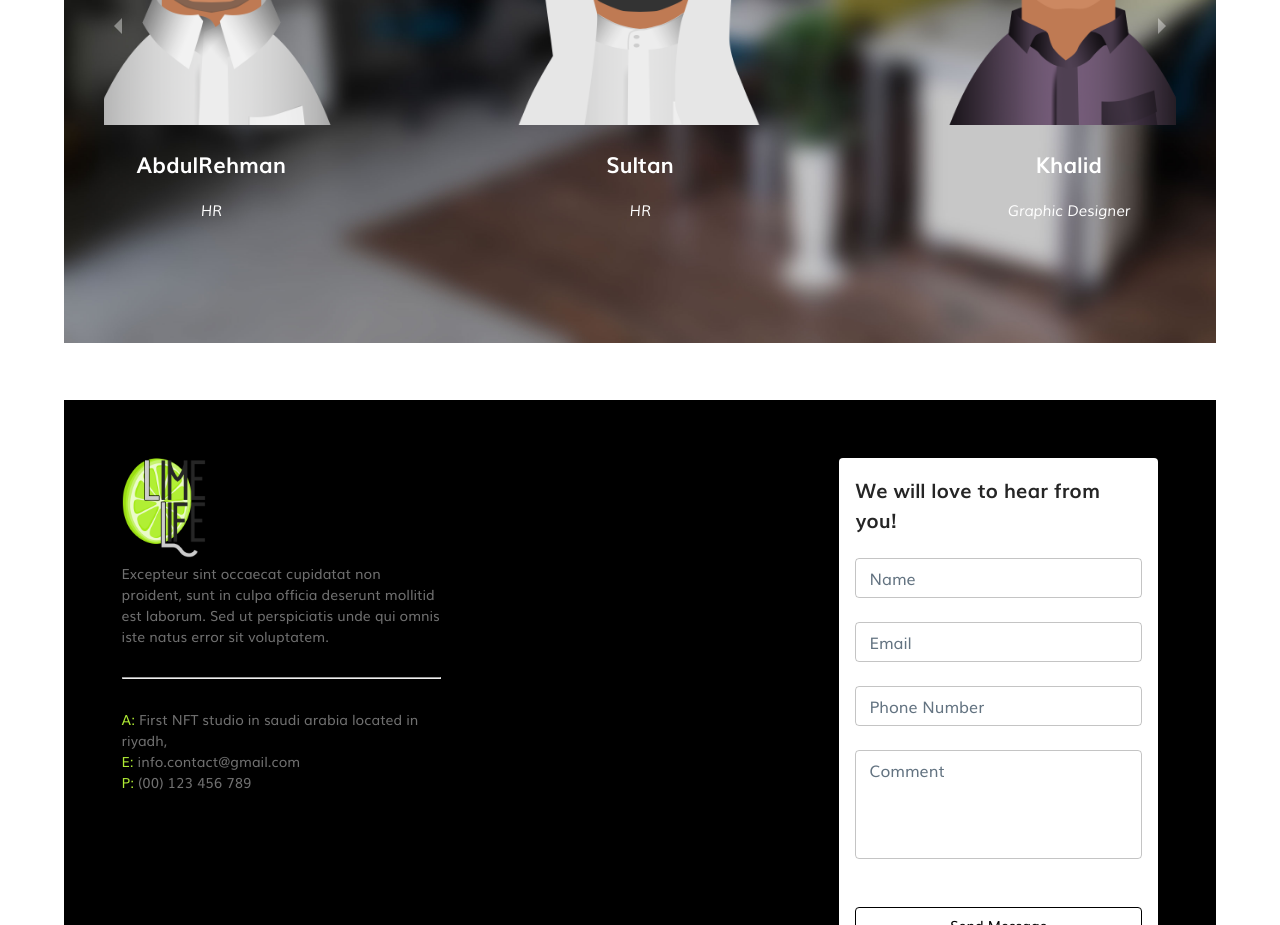
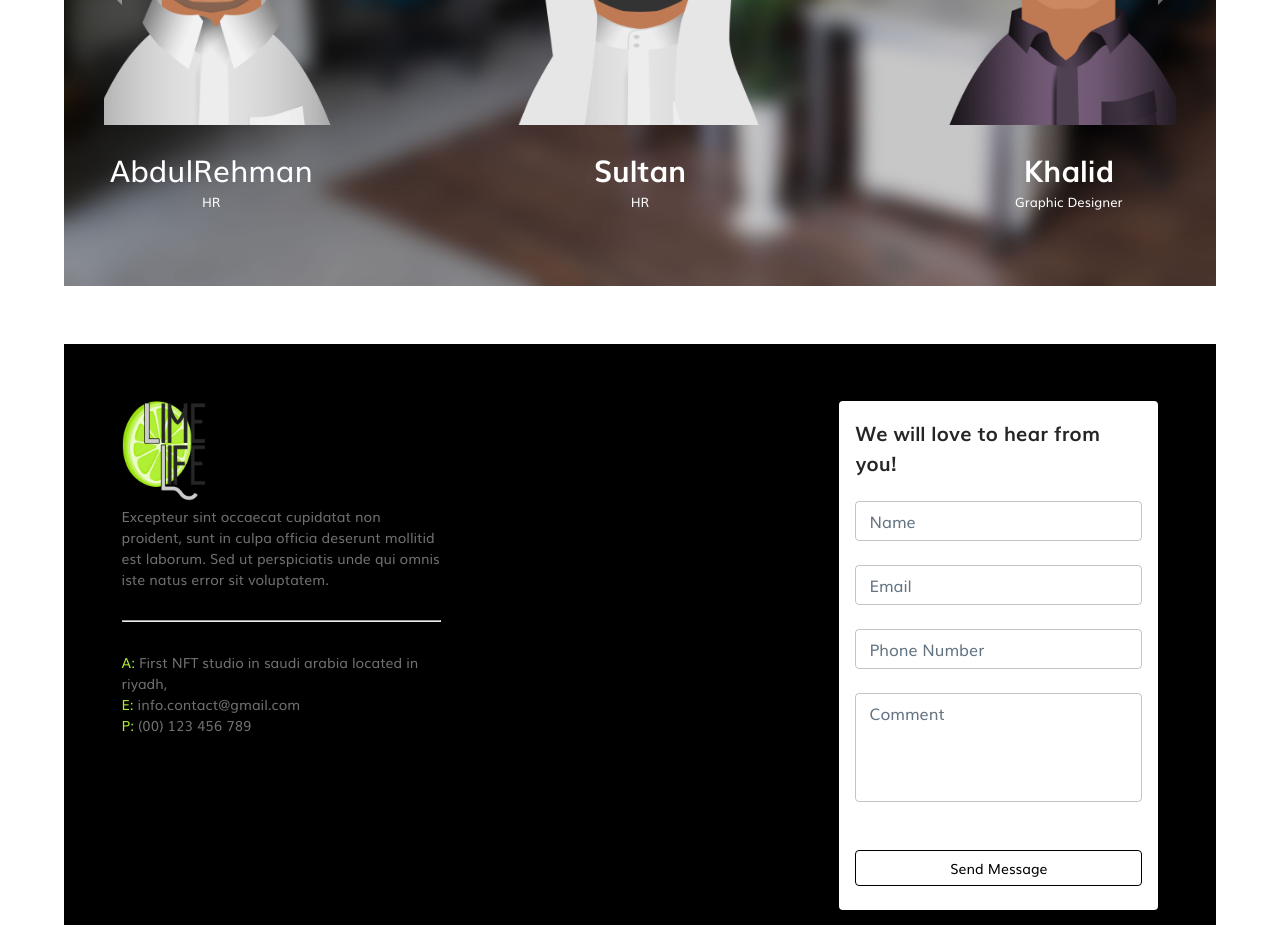
Before and after one commit to tariq3372/limelife, a React (Create React App) app: page /home in a window 1280 px wide. Shown: the part 1300-2225 px from the top of the page. Built offline with nearby package versions, Linux system fonts and the light colour scheme.

Commit message:
team slider is added

```diff
--- a/package.json
+++ b/package.json
@@ -12,6 +12,7 @@
     "@testing-library/jest-dom": "^5.16.3",
     "@testing-library/react": "^12.1.4",
     "@testing-library/user-event": "^13.5.0",
+    "emailjs-com": "^3.2.0",
     "flickity": "2.3.0",
     "react": "^18.0.0",
     "react-dom": "^18.0.0",
--- a/src/components/TeamSlider.jsx
+++ b/src/components/TeamSlider.jsx
@@ -9,7 +9,7 @@ const TeamSlider = () => {
       disableGutters
       maxWidth="xxl"
       className="teambgm"
-      sx={{ padding: "75px 40px", mb: "5%", mt: "10%" }}
+      sx={{ padding: "75px 40px", mb: "5%", mt: '10%' }}
     >
       <Container>
         <Typography
@@ -43,13 +43,13 @@ const TeamSlider = () => {
               display: "flex",
               justifyContent: "center",
             }}
-            fontFamily="muli-bold"
-            fontSize={22}
+            fontFamily="muli"
+            fontSize={30}
             color="white"
           >
             AbdulRehman
           </Typography>
-          <Typography sx={{ p: "5% 0px 0px", display: 'flex', justifyContent: 'center' }} fontFamily="muli-italic" fontSize={15} color="white" >
+          <Typography sx={{  display: 'flex', justifyContent: 'center' }} fontFamily="muli" fontSize={13} color="white" >
             HR
           </Typography>
         </div>
@@ -66,12 +66,12 @@ const TeamSlider = () => {
               justifyContent: "center",
             }}
             fontFamily="muli-bold"
-            fontSize={22}
+            fontSize={30}
             color="white"
           >
             Sultan
           </Typography>
-          <Typography sx={{ p: "5% 0px 0px", display: 'flex', justifyContent: 'center' }} fontFamily="muli-italic" fontSize={15} color="white" >
+          <Typography sx={{ display: 'flex', justifyContent: 'center' }} fontFamily="muli" fontSize={13} color="white" >
             HR
           </Typography>
         </div>
@@ -88,12 +88,12 @@ const TeamSlider = () => {
               justifyContent: "center",
             }}
             fontFamily="muli-bold"
-            fontSize={22}
+            fontSize={30}
             color="white"
           >
             Khalid
           </Typography>
-          <Typography sx={{ p: "5% 0px 0px", display: 'flex', justifyContent: 'center' }} fontFamily="muli-italic" fontSize={15} color="white" >
+          <Typography sx={{ display: 'flex', justifyContent: 'center' }} fontFamily="muli" fontSize={13} color="white" >
             Graphic Designer
           </Typography>
         </div>
@@ -110,12 +110,12 @@ const TeamSlider = () => {
               justifyContent: "center",
             }}
             fontFamily="muli-bold"
-            fontSize={22}
+            fontSize={30}
             color="white"
           >
             Tariq
           </Typography>
-          <Typography sx={{ p: "5% 0px 0px", display: 'flex', justifyContent: 'center' }} fontFamily="muli-italic" fontSize={15} color="white" >
+          <Typography sx={{  display: 'flex', justifyContent: 'center' }} fontFamily="muli" fontSize={13} color="white" >
             Developer
           </Typography>
         </div>
@@ -132,17 +132,13 @@ const TeamSlider = () => {
               justifyContent: "center",
             }}
             fontFamily="muli-bold"
-            fontSize={22}
+            fontSize={30}
             color="white"
           >
             Muhammad
           </Typography>
-          <img
-            src={require('../assets/images/sign1.jpeg')}
-            alt="sign1"
-            style={{ width: "20%", height: "20%" }}
-          />
-          <Typography sx={{ p: "2% 0px 0px", display: 'flex', justifyContent: 'center'  }}  fontFamily="muli-italic" fontSize={15} color="white" >
+
+          <Typography sx={{  display: 'flex', justifyContent: 'center'  }}  fontFamily="muli" fontSize={13} color="white" >
             Graphic Designer
           </Typography>
 
--- a/src/pages/Contactus.jsx
+++ b/src/pages/Contactus.jsx
@@ -1,8 +1,24 @@
 import { Box, Button, Card, CardContent, TextField, Typography, Grid, CardMedia, Container } from "@mui/material";
 import React from "react";
 import PageTitle from '../components/PageTitle';
+import emailjs from "emailjs-com";
 
 const Contactus = () => {
+  const SERVICE_ID = "service_ewj3s4j";
+  const TEMPLATE_ID = "template_78kwgbh";
+  const USER_ID = "H3n90pCcYNhOV5IsJ";
+
+  const submit = () => {
+    const data = {
+      name: 'tariq'
+    }
+    emailjs.sendForm(SERVICE_ID, TEMPLATE_ID, data, USER_ID)
+    .then((result) => {
+      console.log(result.text);
+    }, (error) => {
+      console.log(error.text);
+    });
+  }
   return (
     <Box>
       <PageTitle title="CONTACT US"/>
@@ -59,6 +75,7 @@ const Contactus = () => {
                 <Button
                   sx={{ borderColor: "black", color: "black", mt: 3 }}
                   variant="outlined"
+                  onClick={submit}
                 >
                   SUBMIT FORM
                 </Button>
```
Also changed, not shown: src/assets/images/sign1.jpeg (deleted), 1 other file (tests, documents, lock files or other folders).
